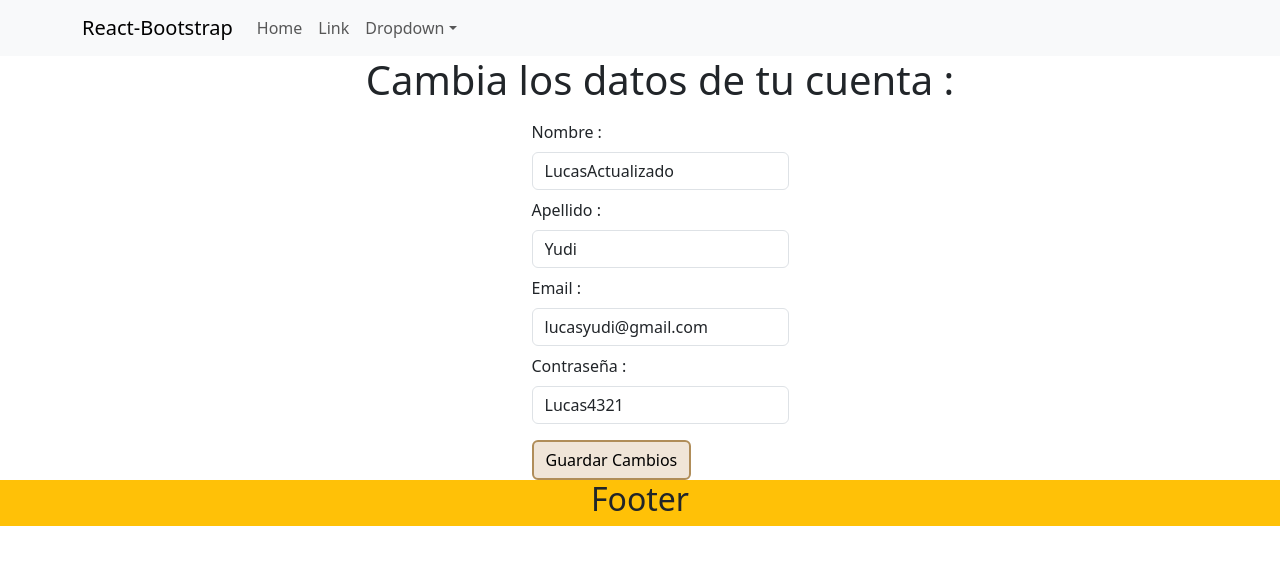
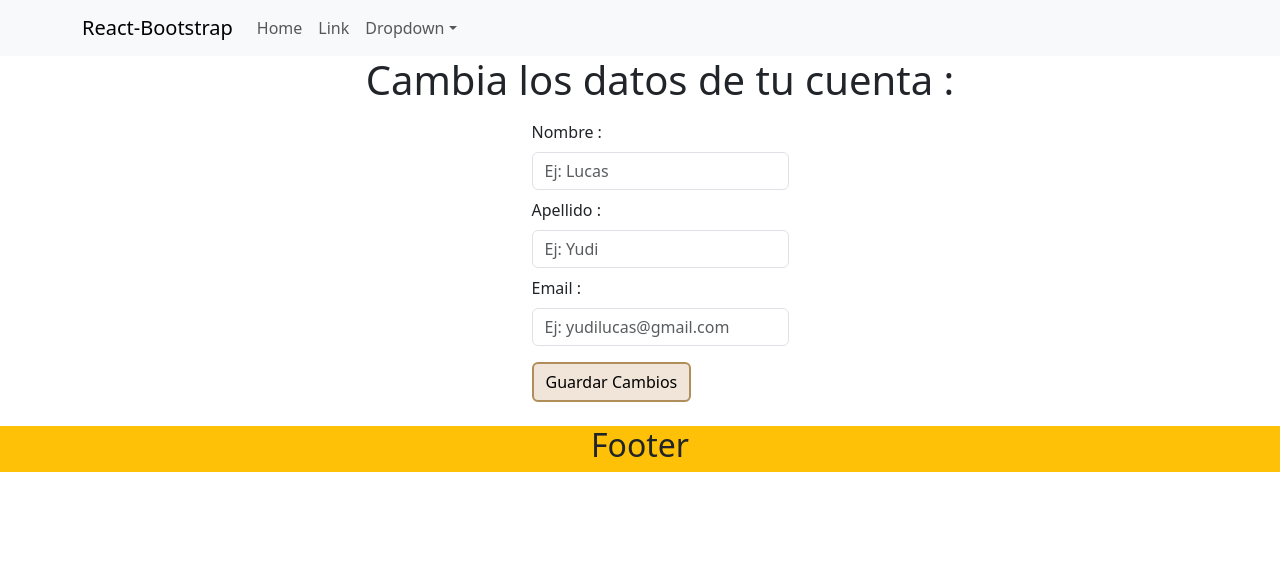
Before and after one commit to djauguust/Grupo2-TP3-Front-Restaurant-RollingCode, a React (Vite) app: page /Configurar-Cuenta/1 in a window 1280 px wide. Shown: the top 564 px of the page. Built offline with nearby package versions, Linux system fonts and the light colour scheme; data requests are answered from the project's data file.

Commit message:
Cambie la funcion de TraerUsuarios y le quite el useEffect y lo deje como una funcion, para asi realizar el useEffect desde datos-cuenta, y usar la funcion TraerUsuarios cada vez que se actualizen los datos

```diff
--- a/db.json
+++ b/db.json
@@ -1,7 +1,7 @@
 {
   "Usuarios": [
     {
-      "Nombre": "LucasActualizado",
+      "Nombre": "LucasActualizad",
       "Apellido": "Yudi",
       "Email": "lucasyudi@gmail.com",
       "Contraseña": "Lucas4321",
--- a/src/context/context.jsx
+++ b/src/context/context.jsx
@@ -15,10 +15,9 @@ export const UsuariosProvider = ({children}) => {
     const URLUsuarios=import.meta.env.VITE_API_USUARIOS
 
 
-    const TraerUsuarios = () => {
 
-        useEffect(() => {
-            async function traerUsuarios() {
+    const TraerUsuarios = async () => {
+
                 try {
                     const id = userId
                     const res = await fetch(`${URLUsuarios}/${id}`)
@@ -40,9 +39,6 @@ export const UsuariosProvider = ({children}) => {
                 } catch (error) {
                     console.log(error);
                 }
-            }
-            traerUsuarios()
-        },[userId])
     }
 
     const pasarStates = {
--- a/src/pages/Cuenta/Configurar-Cuenta/configurar-contraseña.jsx
+++ b/src/pages/Cuenta/Configurar-Cuenta/configurar-contraseña.jsx
@@ -10,7 +10,7 @@ import { useParams } from 'react-router';
 
 const configurarContraseña = () => {
 
-    const {datosUsuarios, pasarStates} = useContext(UsuariosContext)
+    const {datosUsuarios, pasarStates, TraerUsuarios} = useContext(UsuariosContext)
     const contraseñaActual = datosUsuarios.Contraseña
     const {id} = useParams()
     const URLUsuarios=import.meta.env.VITE_API_USUARIOS
@@ -84,7 +84,7 @@ const configurarContraseña = () => {
                         setMostrarDatos(true)
                         setMostrarConfigurarPerfil(false)
                         setMostrarContraseña(false)
-
+                        TraerUsuarios()
                     }
                   })
             } catch (error) {
@@ -96,7 +96,7 @@ const configurarContraseña = () => {
 
   return (
     <>
-    <div className='Contenedor-Cambiar-Contraseña'>
+    <div className='Contenedor-Cambiar-Contraseña mb-4'>
     <div>
         <h1>Cambiar Contraseña</h1>
     </div>
--- a/src/pages/Cuenta/Configurar-Cuenta/configurar-cuenta.jsx
+++ b/src/pages/Cuenta/Configurar-Cuenta/configurar-cuenta.jsx
@@ -12,31 +12,25 @@ import Swal from 'sweetalert2';
 
 const configurarCuenta = () => {
 
-    const navigate = useNavigate()
 
-    const {TraerUsuarios, setUserId, datosUsuarios, pasarStates} = useContext(UsuariosContext)
+
+    const {datosUsuarios, pasarStates, TraerUsuarios} = useContext(UsuariosContext)
 
     const { setMostrarDatos, setMostrarContraseña, setMostrarConfigurarPerfil } = pasarStates;
 
     const {id} = useParams()
 
+
     const URLUsuarios=import.meta.env.VITE_API_USUARIOS
-
-    useEffect(() => {
-        setUserId(id)
-    },[setUserId, id])
-    TraerUsuarios()
 
     useEffect(() => {
         async function mostrarValores () {
             try {
                 const Usuario = await datosUsuarios
-                console.log(Usuario);
-                if (Usuario && Usuario.Nombre && Usuario.Apellido && Usuario.Email && Usuario.Contraseña) {
+                if (Usuario && Usuario.Nombre && Usuario.Apellido && Usuario.Email) {
                     formik.setFieldValue('Nombre', Usuario.Nombre);
                     formik.setFieldValue('Apellido', Usuario.Apellido);
                     formik.setFieldValue('Email', Usuario.Email);
-                    formik.setFieldValue('Contraseña', Usuario.Contraseña);
                   }
             } catch (error) {
                console.log(error);
@@ -68,20 +62,14 @@ const configurarCuenta = () => {
         .required("El email es requerido")
         .matches(email,"Ingrese un formato de email correcto")
         .min(16,"Ingrese un email mayor a 16 carácteres")
-        .max(40,"Ingrese un email menor a 40 carácteres"),
-
-        Contraseña: Yup.string()
-        .required("La contraseña es requerida")
-        .matches(contraseña,"La contraseña debe de contener entre 8 y 16 carácteres, al menos un dígito, al menos una minuscula y al menos una mayuscula")
-
+        .max(40,"Ingrese un email menor a 40 carácteres")
     })
 
     /*Valores iniciales de los input */
     const valoresIniciales = {
         Nombre : "",
         Apellido : "",
-        Email : "",
-        Contraseña : ""
+        Email : ""
     }
 
     /*Validacion de todo el formulario y acciones para cuando este listo para enviarse */
@@ -113,7 +101,7 @@ const configurarCuenta = () => {
                         Nombre: values.Nombre,
                         Apellido: values.Apellido,
                         Email: values.Email,
-                        Contraseña: values.Contraseña
+                        Contraseña: datosUsuarios.Contraseña
                     }
                     try {
                         const res = await fetch(`${URLUsuarios}/${id}`, {
@@ -130,8 +118,9 @@ const configurarCuenta = () => {
                     setMostrarDatos(true)
                     setMostrarConfigurarPerfil(false)
                     setMostrarContraseña(false)
-                    navigate(`/Cuenta/${id}`)
+                    TraerUsuarios()
                     }
+
                   })
             } catch (error) {
                 console.log(error);
@@ -141,7 +130,7 @@ const configurarCuenta = () => {
 
   return (
     <>
-    <div className='Contenedor-Cuerpo'>
+    <div className='Contenedor-Cuerpo mb-4'>
     <div className='text-center'>
         <h1>Cambia los datos de tu cuenta :</h1>
     </div>
@@ -203,24 +192,6 @@ const configurarCuenta = () => {
                 </div>
                 )}
             </Form.Group>
-            <Form.Group>
-                <Form.Label>Contraseña :</Form.Label>
-                <Form.Control type='text' placeholder='Ej: Lucas1234' id='Contraseña'
-                {...formik.getFieldProps("Contraseña")}
-                className={clsx(
-                    "form-control",{
-                        "is-invalid" : formik.touched.Contraseña && formik.errors.Contraseña
-                    },{
-                        "is-valid" : formik.touched.Contraseña && !formik.errors.Contraseña
-                    }
-                )}
-                />
-                {formik.touched.Contraseña && formik.errors.Contraseña && (
-                <div className='Div-Contraseña'>
-                    <span role="alert" className="text-danger">{formik.errors.Contraseña}</span>
-                </div>
-                )}
-            </Form.Group>
         </Stack>
         <Button className='btn-Volver mt-3 ' type='submit'>Guardar Cambios</Button>
         </Form>
--- a/src/pages/Cuenta/Datos-Cuenta/datos-cuenta.jsx
+++ b/src/pages/Cuenta/Datos-Cuenta/datos-cuenta.jsx
@@ -7,19 +7,24 @@ import ConfigurarCuenta from '../Configurar-Cuenta/configurar-cuenta'
 
 const datosCuenta = () => {
 
-    const {TraerUsuarios, datosUsuarios, setUserId, pasarStates} = useContext(UsuariosContext)
+    const {TraerUsuarios, datosUsuarios, setUserId, pasarStates, userId} = useContext(UsuariosContext)
     const {id} = useParams()
     useEffect(() => {
-        setUserId(id)
-    },[setUserId, id])
+        setUserId(id);
 
-    TraerUsuarios()
-
+      }, [setUserId, id]);
 
     const { mostrarDatos, setMostrarDatos } = pasarStates;
     const { mostrarContraseña, setMostrarContraseña } = pasarStates;
     const { mostrarConfigurarPerfil, setMostrarConfigurarPerfil } = pasarStates;
 
+    console.log(datosUsuarios);
+
+    useEffect(() => {
+          // Solo cargar datos del usuario cuando datosUsuarios está disponible y contiene la contraseña
+          TraerUsuarios(); // Cargamos los datos del usuario cada vez que el ID de usuario cambia
+
+      }, [userId]);
 
 
     const MostrarDatos = () =>{
@@ -42,6 +47,8 @@ const datosCuenta = () => {
         setMostrarContraseña(false)
         setMostrarDatos(false)
     }
+
+
 
   return (
     <>
```
